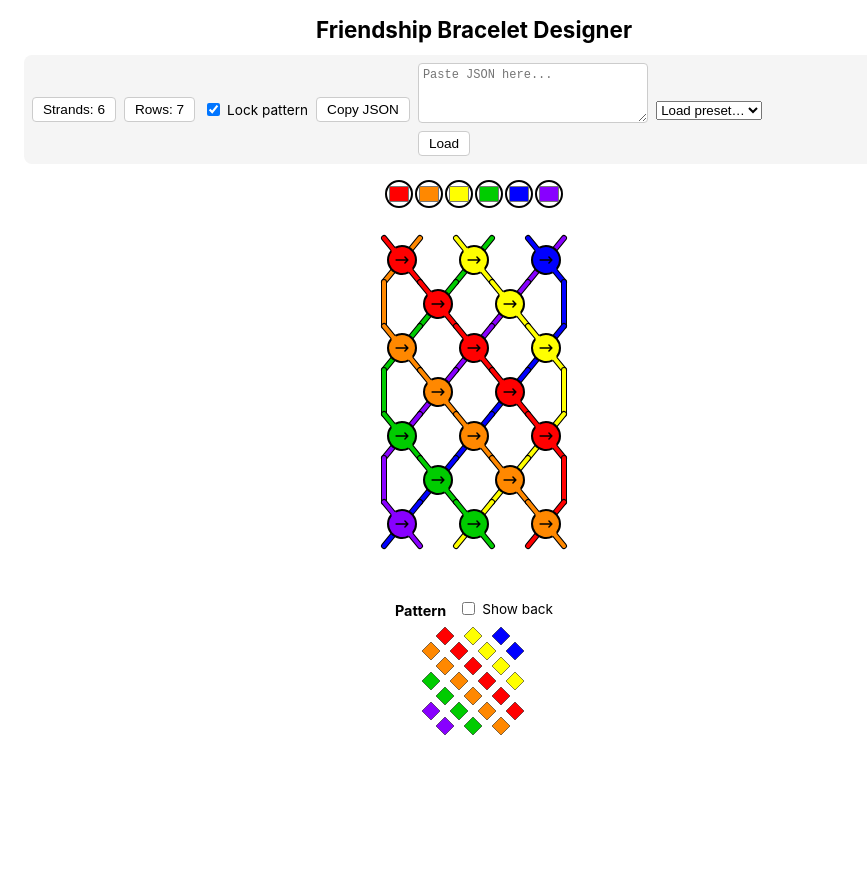
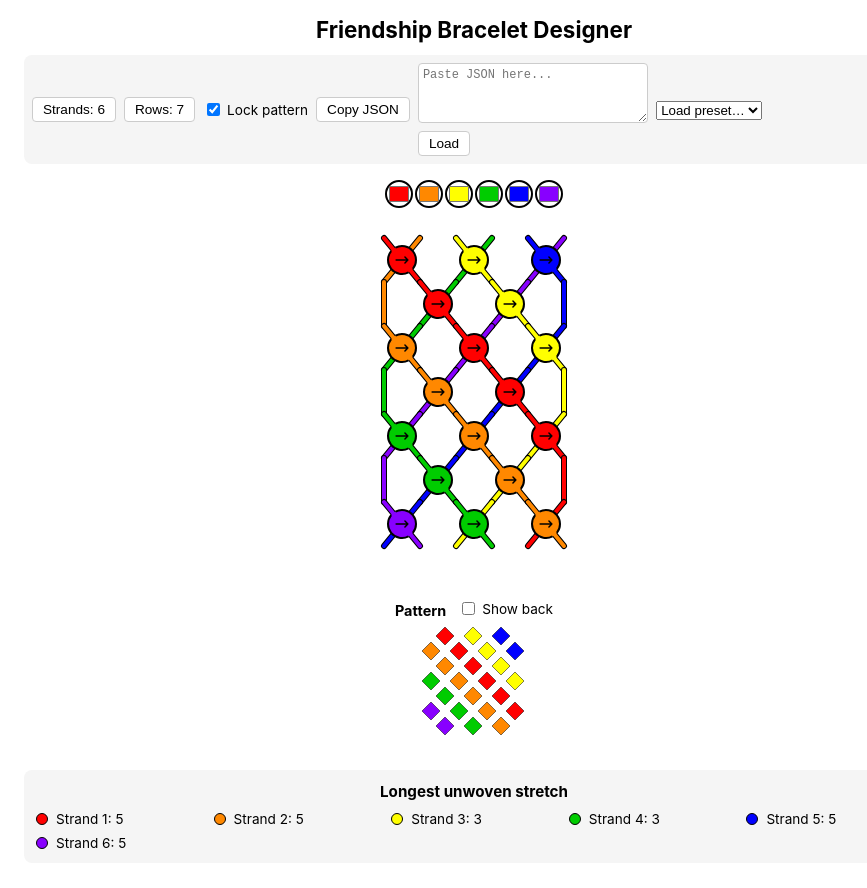
Before and after one commit to jacksonloper/friendshipbracelet, a React (Vite) app: page / in a window 1280 px wide. Shown: the top 888 px of the page, without its empty margins (166-1033 px from the left). Before the commit the page ends 800 px from the top, so only its background shows below. Built offline with nearby package versions, Linux system fonts and the light colour scheme; the HTML template or start-up script is replaced by a standard one.

Commit message:
feat: add unwoven stretch stats and alt H preset
Agent-Logs-Url: https://github.com/jacksonloper/friendshipbracelet/sessions/38d015ba-f29b-41c8-bb6d-ac8f96e74e51

Co-authored-by: jacksonloper <2056977+jacksonloper@users.noreply.github.com>

```diff
--- a/src/App.tsx
+++ b/src/App.tsx
@@ -8,6 +8,7 @@ import {
   defaultColors,
   computeStrandOrder,
   computePattern,
+  computeLongestUnwovenStretches,
   stateToJSON,
   stateFromJSON,
   presents,
@@ -175,6 +176,7 @@ export default function App() {
   const strandOrder = computeStrandOrder(state);
   const pattern = computePattern(state);
   const backPattern = computePattern(state, true);
+  const longestUnwovenStretches = computeLongestUnwovenStretches(state);
 
   return (
     <div>
@@ -276,6 +278,22 @@ export default function App() {
 
       {/* Pattern display */}
       <PatternDisplay pattern={pattern} backPattern={backPattern} />
+
+      <div className="strand-stats">
+        <h3>Longest unwoven stretch</h3>
+        <div className="strand-stats-grid">
+          {longestUnwovenStretches.map((stretch, idx) => (
+            <div key={idx} className="strand-stat">
+              <span
+                className="strand-stat-swatch"
+                style={{ backgroundColor: state.colors[idx] }}
+                aria-hidden="true"
+              />
+              <span>Strand {idx + 1}: {stretch}</span>
+            </div>
+          ))}
+        </div>
+      </div>
     </div>
   );
 }
--- a/src/braceletModel.ts
+++ b/src/braceletModel.ts
@@ -105,6 +105,58 @@ export function getOverStrand(knotType: KnotType): 'left' | 'right' {
   }
 }
 
+export function computeLongestUnwovenStretches(state: BraceletState): number[] {
+  const { numStrands, numRows, knots } = state;
+  const currentOrder = Array.from({ length: numStrands }, (_, i) => i);
+  const bestRuns = Array(numStrands).fill(0);
+  const currentRuns = Array(numStrands).fill(0);
+  const lastRoles = Array<'over' | 'under' | null>(numStrands).fill(null);
+
+  for (let row = 0; row < numRows; row++) {
+    const nk = knotsInRow(numStrands, row);
+    const offset = row % 2 === 0 ? 0 : 1;
+    const rowRoles = Array<'over' | 'under' | null>(numStrands).fill(null);
+
+    for (let k = 0; k < nk; k++) {
+      const leftIdx = offset + k * 2;
+      const rightIdx = leftIdx + 1;
+      const knotType = knots[row]?.[k] ?? 'FF';
+      const leftStrand = currentOrder[leftIdx];
+      const rightStrand = currentOrder[rightIdx];
+      const overStrand = getOverStrand(knotType);
+
+      if (overStrand === 'left') {
+        rowRoles[leftStrand] = 'over';
+        rowRoles[rightStrand] = 'under';
+      } else {
+        rowRoles[leftStrand] = 'under';
+        rowRoles[rightStrand] = 'over';
+      }
+
+      if (knotType === 'FF' || knotType === 'BB') {
+        const temp = currentOrder[leftIdx];
+        currentOrder[leftIdx] = currentOrder[rightIdx];
+        currentOrder[rightIdx] = temp;
+      }
+    }
+
+    for (let strand = 0; strand < numStrands; strand++) {
+      const role = rowRoles[strand];
+      if (role === null) {
+        currentRuns[strand] = 0;
+        lastRoles[strand] = null;
+        continue;
+      }
+
+      currentRuns[strand] = lastRoles[strand] === role ? currentRuns[strand] + 1 : 1;
+      lastRoles[strand] = role;
+      bestRuns[strand] = Math.max(bestRuns[strand], currentRuns[strand]);
+    }
+  }
+
+  return bestRuns;
+}
+
 // Cycle knot type
 const knotCycle: KnotType[] = ['FF', 'BB', 'FB', 'BF'];
 export function cycleKnot(current: KnotType): KnotType {
@@ -208,6 +260,39 @@ export const presents: Present[] = [
       lockPattern: false,
     },
   },
+  {
+    name: 'H (alt)',
+    state: {
+      numStrands: 8,
+      numRows: 22,
+      colors: ['#ff0000','#0000ff','#ff0000','#0000ff','#ff0000','#ff0000','#0000ff','#ff0000'],
+      knots: [
+        ['FB','FB','FF','BF'],
+        ['BB','BF','FB'],
+        ['FF','BB','BB','BF'],
+        ['FF','FF','FF'],
+        ['BF','BB','FB','FF'],
+        ['FF','BB','FF'],
+        ['FF','BB','FB','FB'],
+        ['FF','FF','FF'],
+        ['FB','BB','FB','FF'],
+        ['BB','FB','BB'],
+        ['FF','BF','BF','BF'],
+        ['FF','FB','FB'],
+        ['FB','BB','BF','BF'],
+        ['BB','FF','FB'],
+        ['FF','FB','BB','BF'],
+        ['FF','FF','FF'],
+        ['BF','FF','FB','BB'],
+        ['FF','BB','FF'],
+        ['FF','FF','BB','FB'],
+        ['FF','FF','FF'],
+        ['FB','FB','FF','FF'],
+        ['BB','FF','BB'],
+      ] as KnotType[][],
+      lockPattern: false,
+    },
+  },
 ];
 
 // Export state to JSON
--- a/src/index.css
+++ b/src/index.css
@@ -132,6 +132,40 @@ h1 {
   font-size: 0.85rem;
 }
 
+.strand-stats {
+  margin-bottom: 16px;
+  padding: 12px;
+  background: var(--bg-secondary);
+  border-radius: 8px;
+}
+
+.strand-stats h3 {
+  margin: 0 0 10px 0;
+  font-size: 0.95rem;
+  text-align: center;
+}
+
+.strand-stats-grid {
+  display: grid;
+  grid-template-columns: repeat(auto-fit, minmax(140px, 1fr));
+  gap: 8px 12px;
+}
+
+.strand-stat {
+  display: flex;
+  align-items: center;
+  gap: 8px;
+  font-size: 0.85rem;
+}
+
+.strand-stat-swatch {
+  width: 12px;
+  height: 12px;
+  border-radius: 999px;
+  border: 1px solid var(--fg);
+  flex: 0 0 auto;
+}
+
 .pattern-row {
   display: flex;
 }
```
